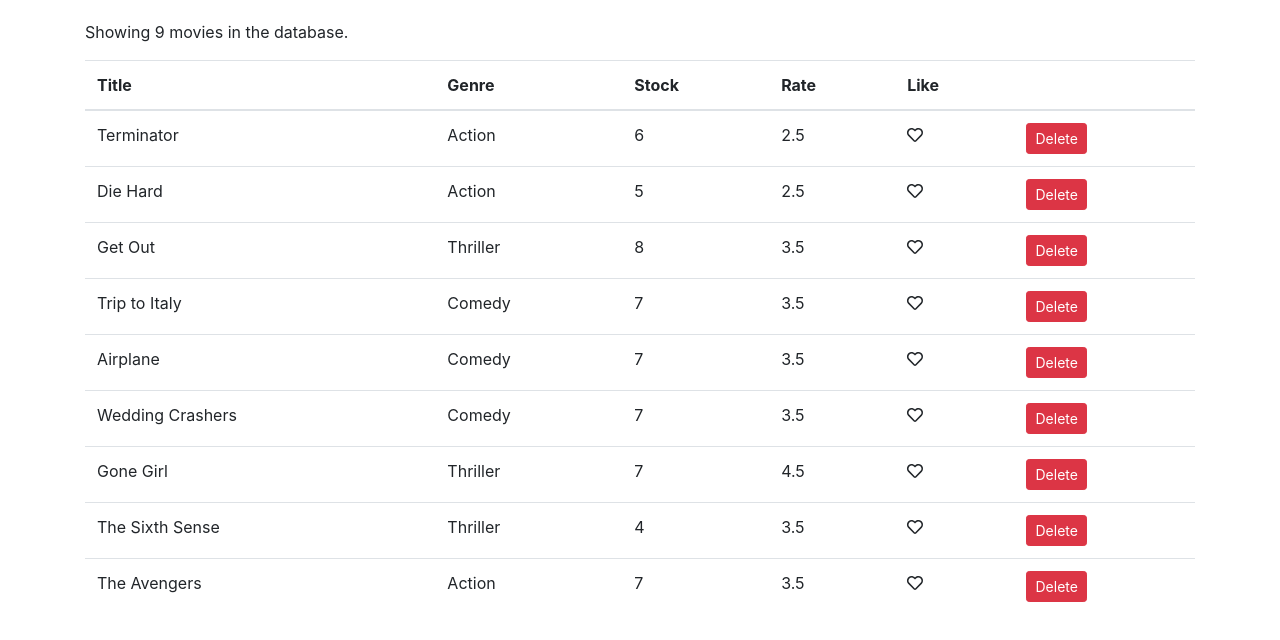
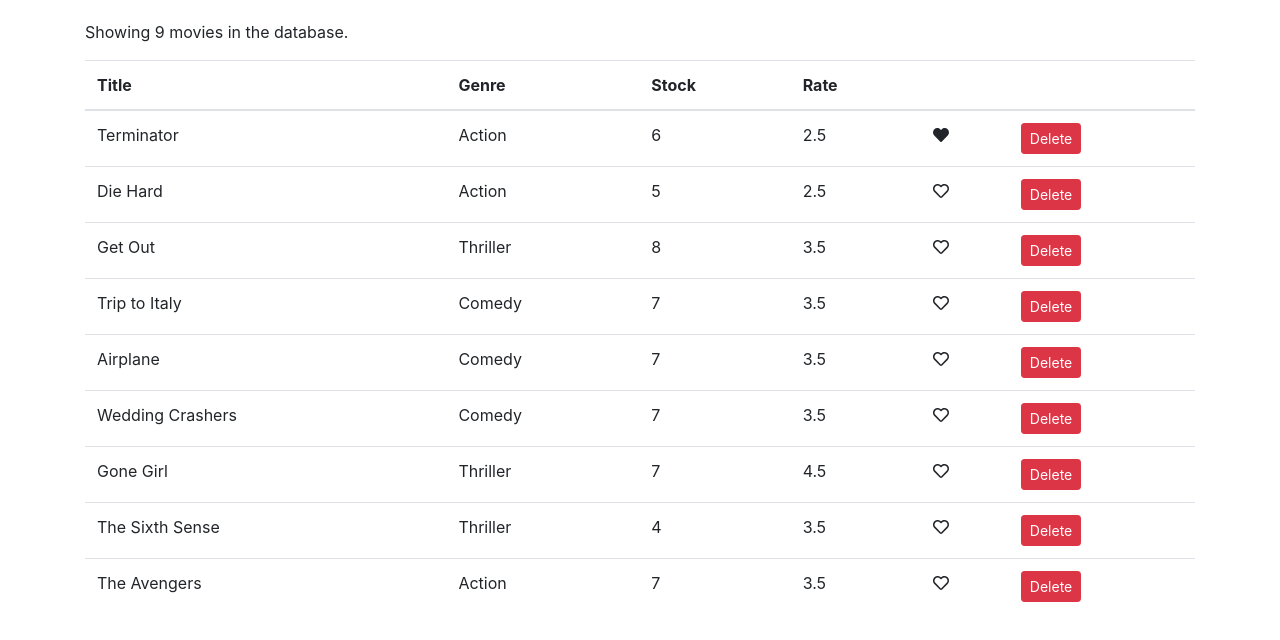
Before and after one commit to burdianov/vidly, a React (Create React App) app: page / in a window 1280 px wide. Shown: the top 640 px of the page. Built offline with nearby package versions, Linux system fonts and the light colour scheme.

Commit message:
add like component

```diff
--- /dev/null
+++ b/src/components/common/like.jsx
@@ -0,0 +1,20 @@
+import React, { Component } from "react";
+import { FontAwesomeIcon } from "@fortawesome/react-fontawesome";
+
+const Like = props => {
+  let iconData = ["heart"];
+  if (!props.liked) {
+    iconData.unshift("far");
+  } else {
+    iconData.unshift("fas");
+  }
+  return (
+    <FontAwesomeIcon
+      onClick={props.onClick}
+      style={{ cursor: "pointer" }}
+      icon={iconData}
+    />
+  );
+};
+
+export default Like;
--- a/src/components/movies.jsx
+++ b/src/components/movies.jsx
@@ -1,6 +1,6 @@
 import React, { Component } from "react";
 import { getMovies } from "../services/fakeMovieService";
-import { FontAwesomeIcon } from "@fortawesome/react-fontawesome";
+import Like from "./common/like";
 
 class Movies extends Component {
   state = {
@@ -12,9 +12,16 @@
     this.setState({ movies });
   };
 
+  handleLike = movie => {
+    const movies = [...this.state.movies];
+    const index = movies.indexOf(movie);
+    movies[index] = { ...movies[index] };
+    movies[index].liked = !movies[index].liked;
+    this.setState({ movies });
+  };
+
   render() {
     const { length: count } = this.state.movies;
-    let solidHeart = false;
     if (count === 0) return <p>There are no movies in the database</p>;
     return (
       <React.Fragment>
@@ -26,7 +33,7 @@
               <th>Genre</th>
               <th>Stock</th>
               <th>Rate</th>
-              <th>Like</th>
+              <th />
               <th />
             </tr>
           </thead>
@@ -38,10 +45,9 @@
                 <td>{movie.numberInStock}</td>
                 <td>{movie.dailyRentalRate}</td>
                 <td>
-                  <FontAwesomeIcon
-                    icon={
-                      solidHeart === true ? ["fas", "heart"] : ["far", "heart"]
-                    }
+                  <Like
+                    liked={movie.liked}
+                    onClick={() => this.handleLike(movie)}
                   />
                 </td>
                 <td>
--- a/src/services/fakeMovieService.js
+++ b/src/services/fakeMovieService.js
@@ -7,7 +7,8 @@
     genre: { _id: "5b21ca3eeb7f6fbccd471818", name: "Action" },
     numberInStock: 6,
     dailyRentalRate: 2.5,
-    publishDate: "2018-01-03T19:04:28.809Z"
+    publishDate: "2018-01-03T19:04:28.809Z",
+    liked: true
   },
   {
     _id: "5b21ca3eeb7f6fbccd471816",
```
